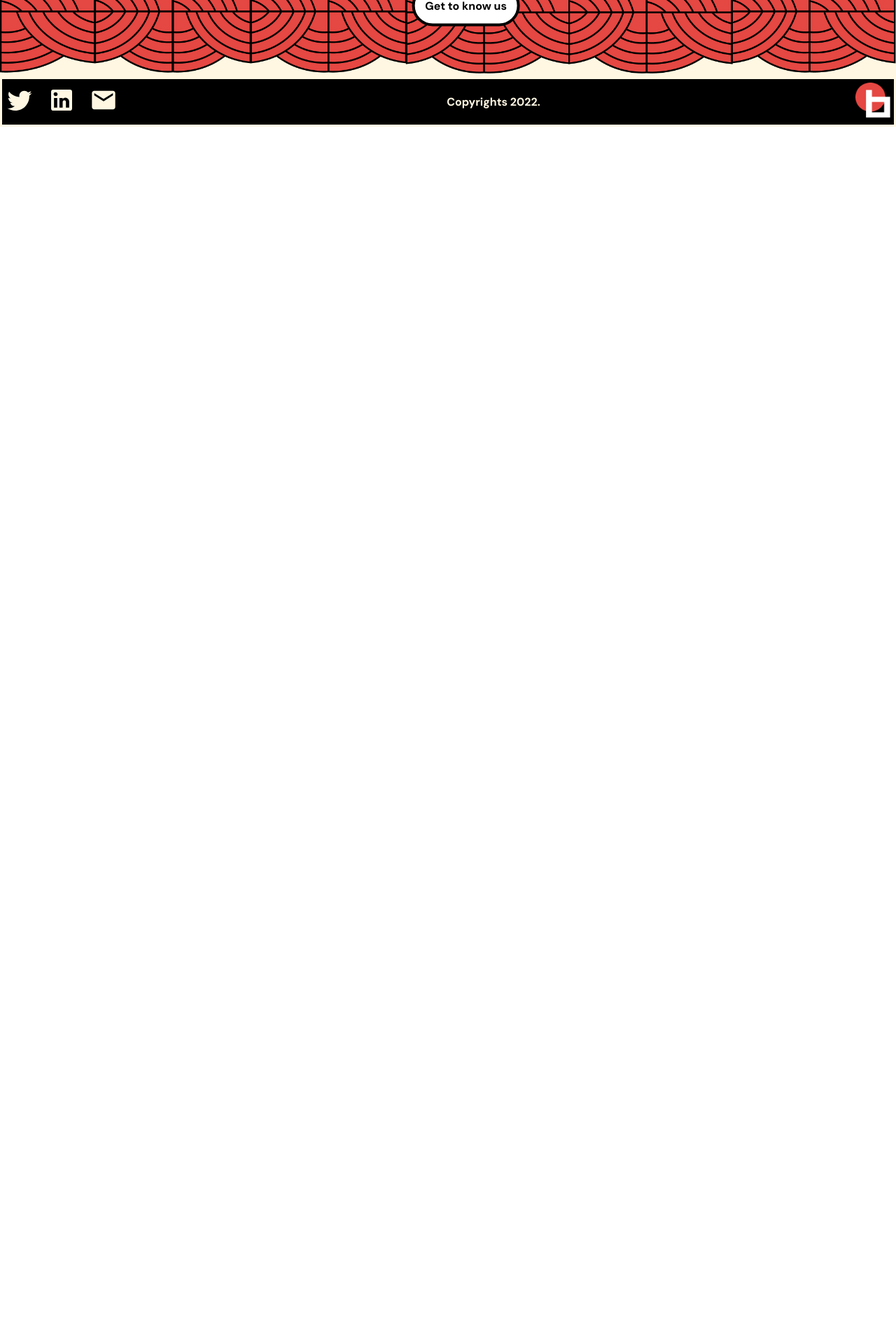
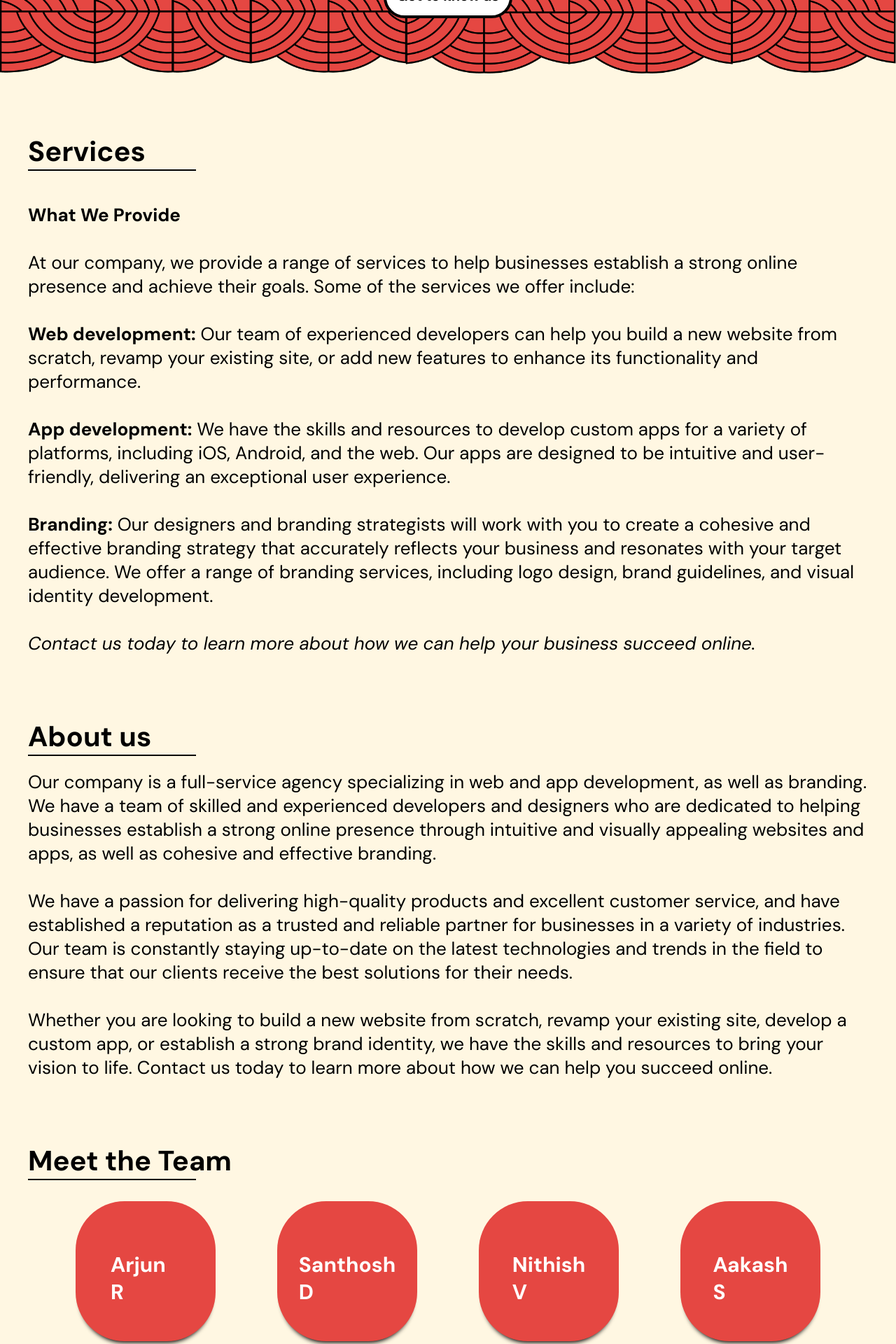
Before and after one commit to doubleA411/space, a React (Create React App) app: page / in a window 1280 px wide. Shown: the part 880-2800 px from the top of the page at 70% size. Before the commit the page ends 1061 px from the top, so only its background shows below. Built offline with nearby package versions, Linux system fonts and the light colour scheme.

Commit message:
about us/ team/ services/ footer/

```diff
--- a/src/App.css
+++ b/src/App.css
@@ -2,13 +2,13 @@
 
 body {
   margin: 0;
-  font-family: 'DM Sans';
+  font-family: "DM Sans";
 }
 
 :root {
   --secondary: #e54742;
   --primary: #fff7e2;
-  --blue : #062CAD;
+  --blue: #062cad;
 }
 
 .App {
--- a/src/App.js
+++ b/src/App.js
@@ -1,7 +1,10 @@
 import './App.css';
+import About from './components/About/About';
 import Footer from './components/Footer/Footer';
 import Header from './components/Header/Header';
 import Hero from './components/Hero/Hero';
+import Services from './components/Services/Services';
+import Team from './components/Team/Team';
 
 function App() {
   return (
@@ -9,8 +12,9 @@ function App() {
       <Header />
       <Hero />
       {/* Intro */}
-      {/* Services */}
-      {/* Team */}
+      <Services />
+      <About />
+      <Team />
       <Footer />
     </div>
   );
--- /dev/null
+++ b/src/components/About/About.css
@@ -0,0 +1,8 @@
+.about {
+  margin-bottom: 70px;
+}
+.about > .content {
+  padding: 10px 40px;
+  font-size: 26px;
+  margin: 0;
+}
--- /dev/null
+++ b/src/components/About/About.jsx
@@ -0,0 +1,34 @@
+import React from "react";
+import "./About.css";
+import SubHeader from "../SubHeader/SubHeader";
+
+function About() {
+  return (
+    <div className="about">
+      <SubHeader title="About us" />
+      <p className="content">
+        Our company is a full-service agency specializing in web and app
+        development, as well as branding. We have a team of skilled and
+        experienced developers and designers who are dedicated to helping
+        businesses establish a strong online presence through intuitive and
+        visually appealing websites and apps, as well as cohesive and effective
+        branding. <br /><br />
+
+        We have a passion for delivering high-quality products and
+        excellent customer service, and have established a reputation as a
+        trusted and reliable partner for businesses in a variety of industries.
+        Our team is constantly staying up-to-date on the latest technologies and
+        trends in the field to ensure that our clients receive the best
+        solutions for their needs. <br /><br />
+
+        Whether you are looking to build a new
+        website from scratch, revamp your existing site, develop a custom app,
+        or establish a strong brand identity, we have the skills and resources
+        to bring your vision to life. Contact us today to learn more about how
+        we can help you succeed online.
+      </p>
+    </div>
+  );
+}
+
+export default About;
--- a/src/components/Hero/Hero.css
+++ b/src/components/Hero/Hero.css
@@ -1,3 +1,7 @@
+.hero {
+  margin-bottom: 70px;
+}
+
 .section1 {
   display: flex;
   justify-content: space-evenly;
@@ -21,7 +25,7 @@
 .left-hero p {
   width: 378px;
   font-weight: 700;
-  font-size: 48px;
+  font-size: 30px;
   position: absolute;
   margin-left: 100px;
   margin-top: 100px;
@@ -37,8 +41,9 @@
 
 .pattern p {
     position: absolute;
-    top: 35%;
-    left: 52%;
+    top: 25%;
+    left: 50%;
+    font-size: 20px;
     transform: translate(-50%, -50%);
     font-weight: 700;
     background-color: white;
--- /dev/null
+++ b/src/components/Services/Services.css
@@ -0,0 +1,10 @@
+
+.services {
+    margin-bottom: 70px;
+}
+
+
+.services > .content {
+    font-size: 26px;
+    padding: 10px 40px;
+}
--- /dev/null
+++ b/src/components/Services/Services.jsx
@@ -0,0 +1,44 @@
+import React from "react";
+import "./Services.css";
+import SubHeader from "../SubHeader/SubHeader";
+
+function Services() {
+  return (
+    <div className="services">
+      <SubHeader title="Services" />
+      <p className="content">
+        <b>What We Provide</b>
+        <br />
+        <br />
+        At our company, we provide a range of services to help businesses
+        establish a strong online presence and achieve their goals. Some of the
+        services we offer include:
+        <br />
+        <br />
+        <b> Web development:</b> Our team of experienced developers can help you
+        build a new website from scratch, revamp your existing site, or add new
+        features to enhance its functionality and performance.
+        <br />
+        <br />
+        <b>App development:</b> We have the skills and resources to develop
+        custom apps for a variety of platforms, including iOS, Android, and the
+        web. Our apps are designed to be intuitive and user-friendly, delivering
+        an exceptional user experience.
+        <br />
+        <br />
+        <b>Branding:</b> Our designers and branding strategists will work with
+        you to create a cohesive and effective branding strategy that accurately
+        reflects your business and resonates with your target audience. We offer
+        a range of branding services, including logo design, brand guidelines,
+        and visual identity development.
+        <br /><br />
+        <i>
+          Contact us today to learn more about how we can help your
+          business succeed online.
+        </i>
+      </p>
+    </div>
+  );
+}
+
+export default Services;
--- /dev/null
+++ b/src/components/SubHeader/SubHeader.css
@@ -0,0 +1,15 @@
+.subheader {
+    padding: 10px 40px;
+}
+
+.subheader > .line {
+    width: 20%;
+    background-color: black;
+    height: 2px;
+}
+
+.subheader p {
+    font-size: 40px;
+    margin: 0;
+    font-weight: 700;
+}
--- /dev/null
+++ b/src/components/SubHeader/SubHeader.jsx
@@ -0,0 +1,13 @@
+import React from 'react'
+import './SubHeader.css'
+
+function SubHeader(props) {
+  return (
+    <div className='subheader'>
+        <p>{props.title}</p>
+        <div className="line"></div>
+    </div>
+  )
+}
+
+export default SubHeader
--- /dev/null
+++ b/src/components/Team/Team.css
@@ -0,0 +1,28 @@
+.team {
+  margin-bottom: 70px;
+}
+.mates {
+  display: flex;
+  justify-content: space-evenly;
+  align-items: center;
+  padding: 20px;
+}
+
+.bubble {
+  width: 200px;
+  height: 200px;
+  background-color: var(--secondary);
+  border-radius: 70px;
+  box-shadow: 0 8px 6px -6px black;
+  position: relative;
+}
+
+.bubble p {
+  position: absolute;
+  top: 40%;
+  left: 50%;
+  transform: translate(-50%, -50%);
+  font-weight: 700;
+  font-size: 30px;
+  color: white;
+}
--- /dev/null
+++ b/src/components/Team/Team.jsx
@@ -0,0 +1,19 @@
+import React from "react";
+import "./Team.css";
+import SubHeader from "../SubHeader/SubHeader";
+
+function Team() {
+  return (
+    <div className="team">
+      <SubHeader title="Meet the Team" />
+      <div className="mates">
+        <div className="bubble"><p>Arjun R</p></div>
+        <div className="bubble"><p>Santhosh D</p></div>
+        <div className="bubble"><p>Nithish V</p></div>
+        <div className="bubble"><p>Aakash S</p></div>
+      </div>
+    </div>
+  );
+}
+
+export default Team;
```
Also changed, not shown: src/data/data.js (added).
